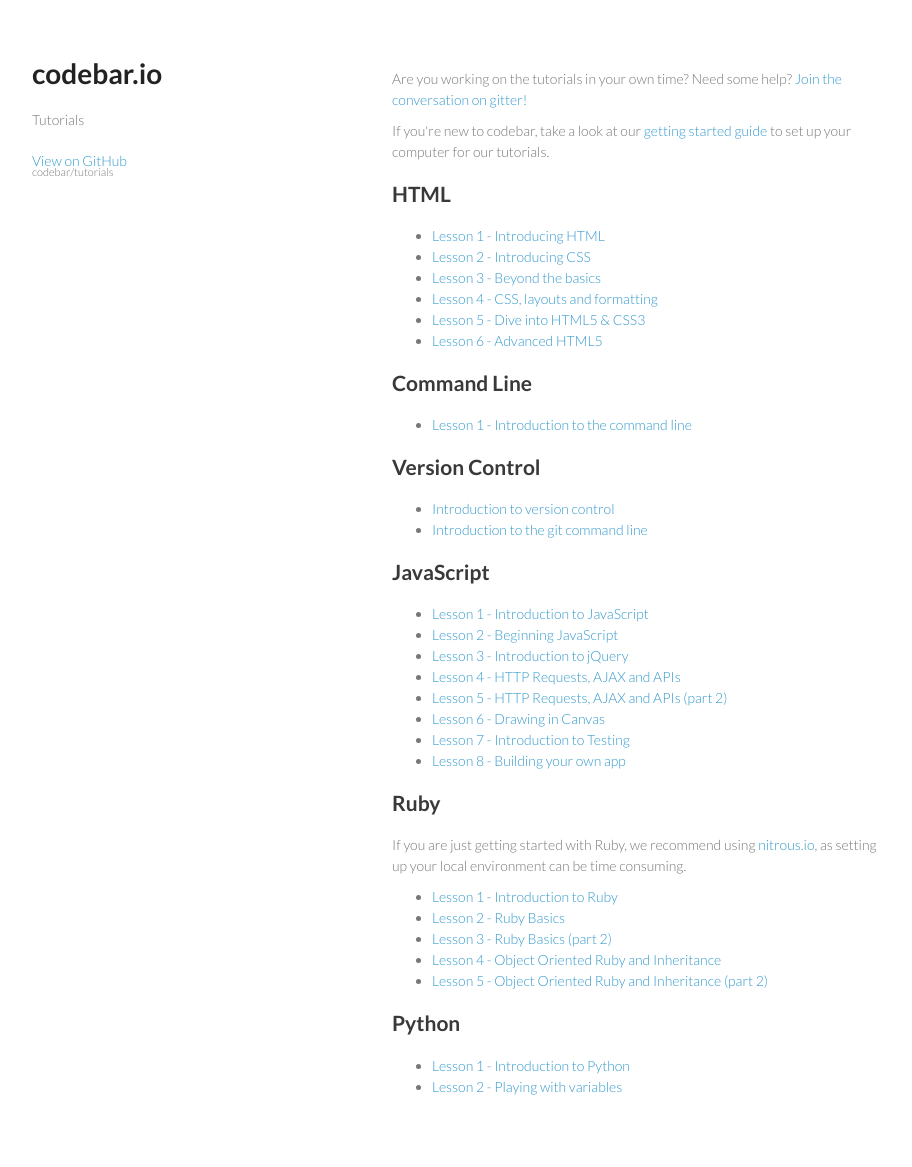
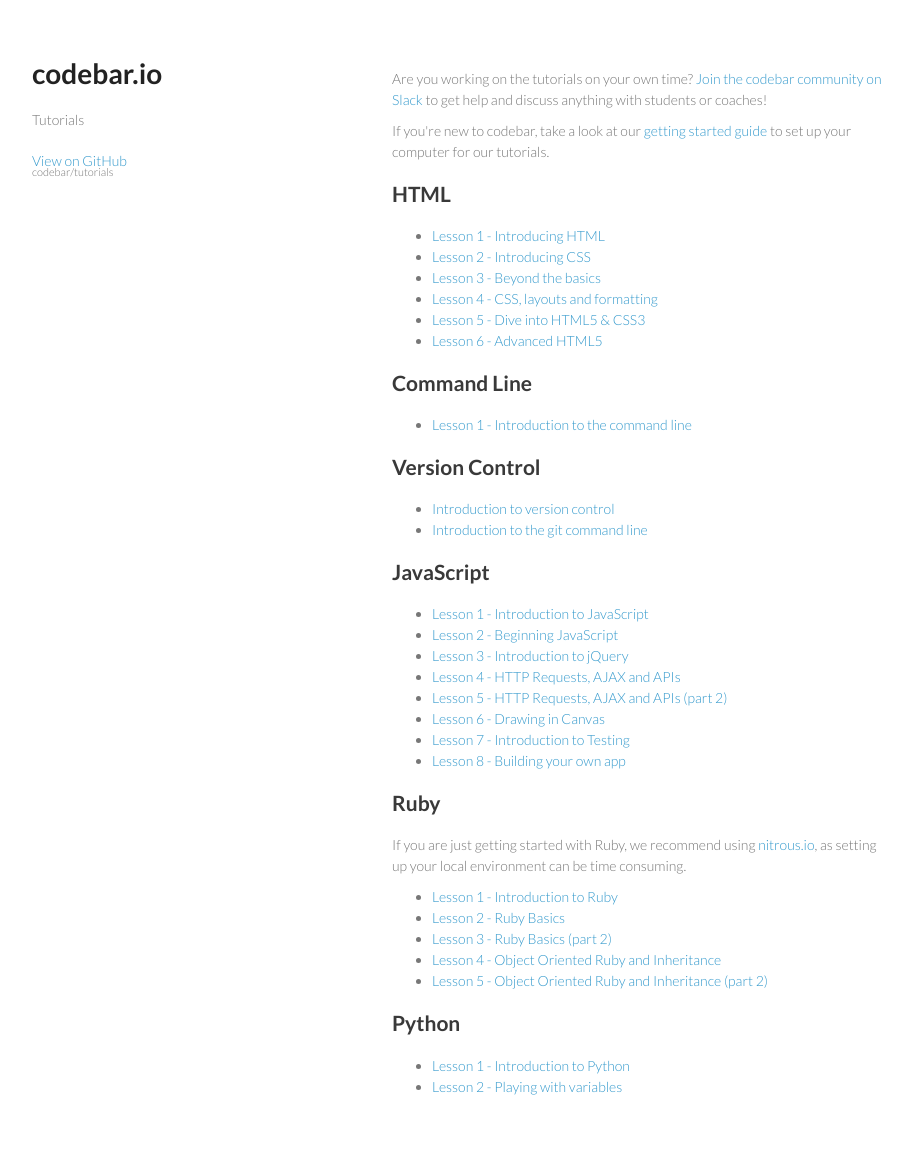
Before and after one commit to codebar/tutorials, a Jekyll site: the page index.html, which Jekyll copies as it is, in a window 1280 px wide. Shown: the whole page, without its empty margins (178-1090 px from the left). Built offline with Jekyll 4.4.1, drawn with Linux system fonts in a browser that asks for light colours; Markdown is read by kramdown in place of the engine named in the settings.

Commit message:
Link to Slack instead of Gitter
The link to the Slack invite request form opens in a new window

```diff
--- a/index.html
+++ b/index.html
@@ -22,7 +22,11 @@
         <p class="view"><a href="https://github.com/codebar/tutorials">View on GitHub <small>codebar/tutorials</small></a></p>
       </header>
       <section>
-        <p class="lead">Are you working on the tutorials in your own time? Need some help? <a href="https://gitter.im/codebar/tutorials">Join the conversation on gitter!</a></p>
+        <p class="lead">
+          Are you working on the tutorials on your own time?
+          <a href="https://codebar-slack.herokuapp.com/" target="_blank">Join the codebar community on Slack</a>
+          to get help and discuss anything with students or coaches!
+        </p>
 
         <p>If you're new to codebar, take a look at our <a href="general/setup/tutorial.html">getting started guide</a> to set up your computer for our tutorials.</p>
 
```
